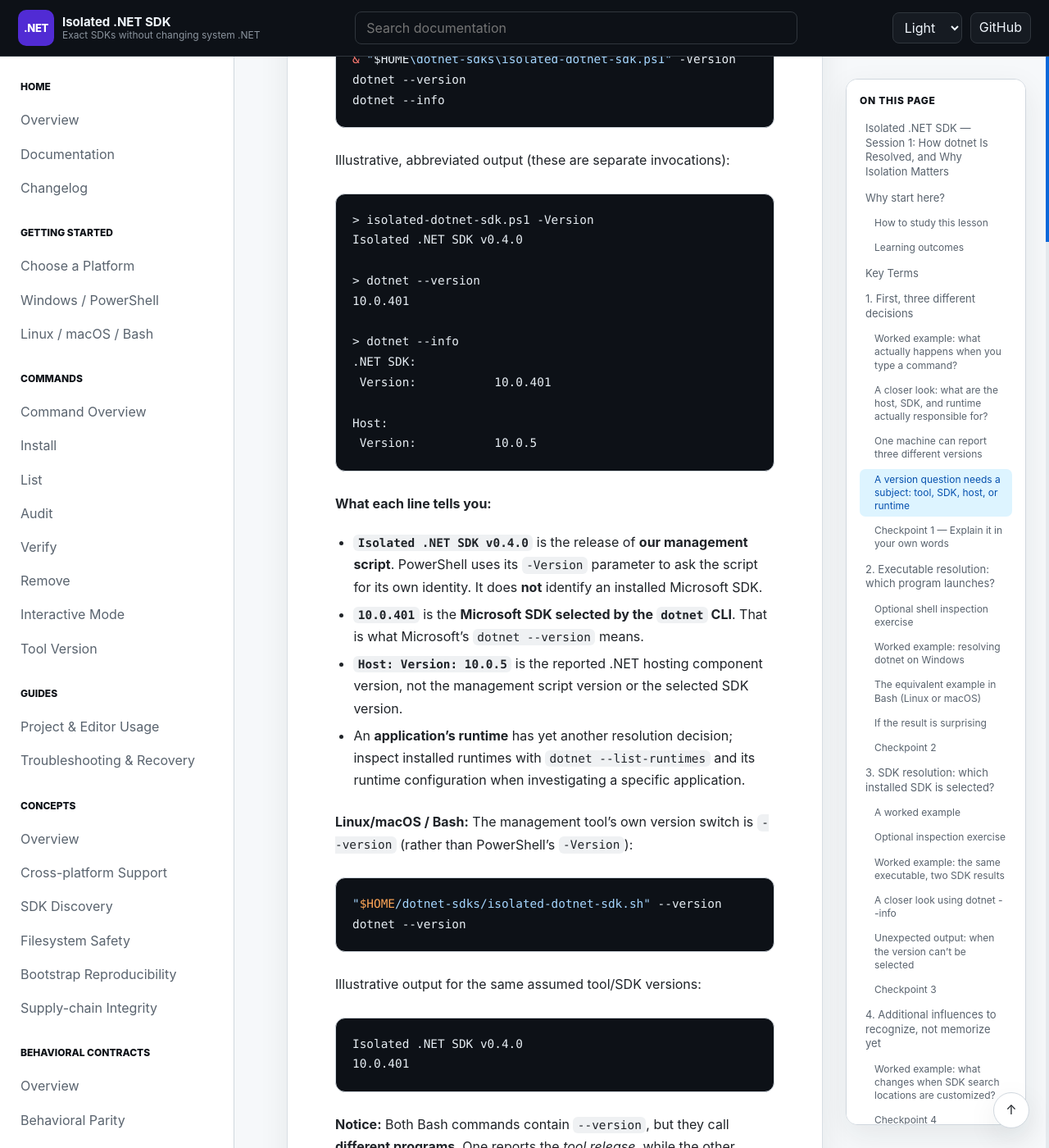
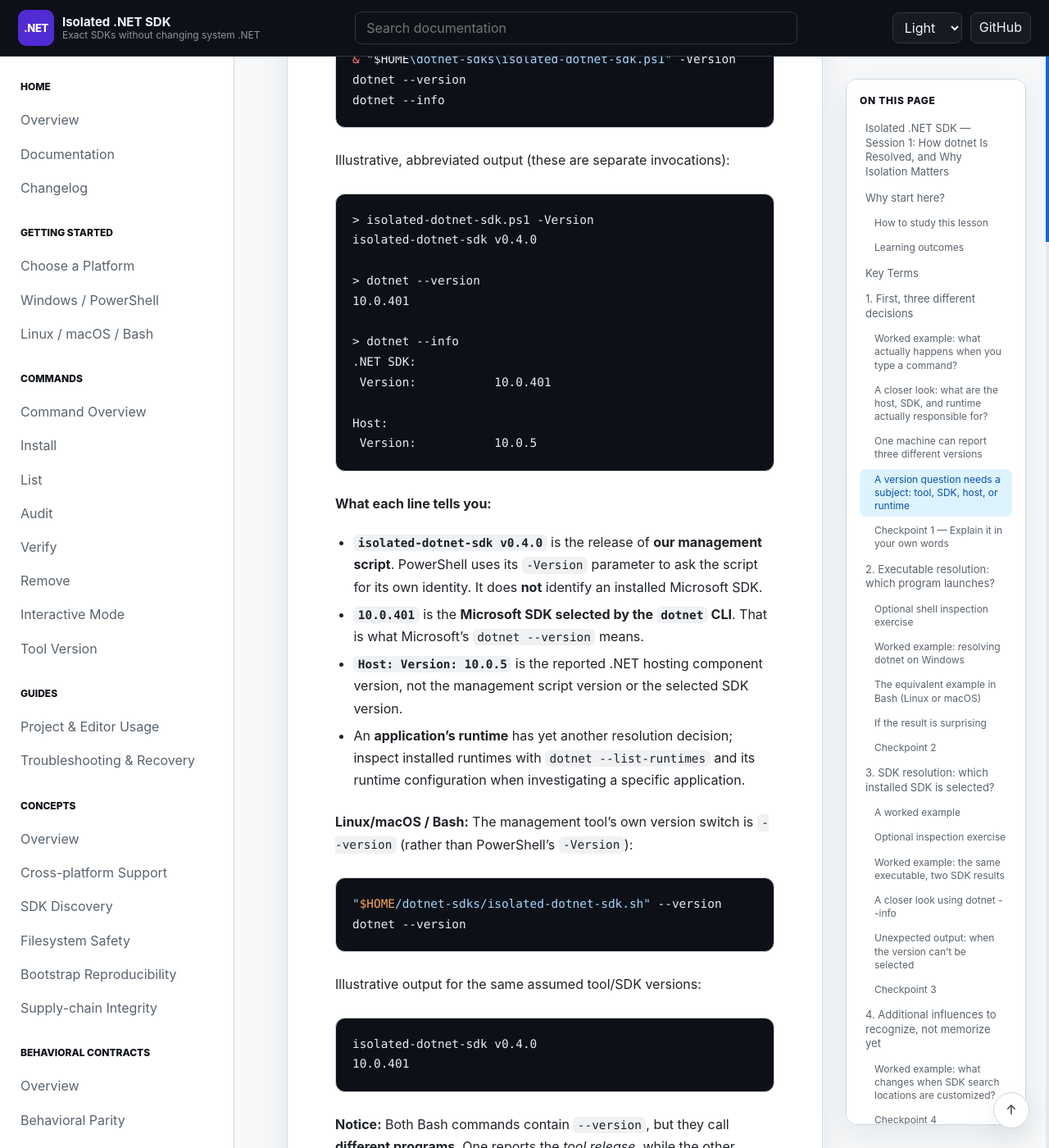
Before and after one commit to infoconex/isolated-dotnet-sdk, a Jekyll site: the page built from docs/training/isolated-dotnet-sdk-session-1-self-paced.md, in a window 1280 px wide and 1400 px high, scrolled down 9360 px. Shown: the whole window at 82% size. Built offline with Jekyll 4.4.1, drawn with Linux system fonts in a browser that asks for light colours; our own code applies the rules of GitHub Pages for plain Markdown files.

Commit message:
docs(training): match direct tool -Version output casing in Windows and Bash examples

````diff
--- a/docs/training/isolated-dotnet-sdk-session-1-self-paced.md
+++ b/docs/training/isolated-dotnet-sdk-session-1-self-paced.md
@@ -178,7 +178,7 @@
 
 ```text
 > isolated-dotnet-sdk.ps1 -Version
-Isolated .NET SDK v0.4.0
+isolated-dotnet-sdk v0.4.0
 
 > dotnet --version
 10.0.401
@@ -193,7 +193,7 @@
 
 **What each line tells you:**
 
-- **`Isolated .NET SDK v0.4.0`** is the release of **our management script**. PowerShell uses its `-Version` parameter to ask the script for its own identity. It does **not** identify an installed Microsoft SDK.
+- **`isolated-dotnet-sdk v0.4.0`** is the release of **our management script**. PowerShell uses its `-Version` parameter to ask the script for its own identity. It does **not** identify an installed Microsoft SDK.
 - **`10.0.401`** is the **Microsoft SDK selected by the `dotnet` CLI**. That is what Microsoft's `dotnet --version` means.
 - **`Host: Version: 10.0.5`** is the reported .NET hosting component version, not the management script version or the selected SDK version.
 - An **application's runtime** has yet another resolution decision; inspect installed runtimes with `dotnet --list-runtimes` and its runtime configuration when investigating a specific application.
@@ -208,7 +208,7 @@
 Illustrative output for the same assumed tool/SDK versions:
 
 ```text
-Isolated .NET SDK v0.4.0
+isolated-dotnet-sdk v0.4.0
 10.0.401
 ```
 
````
